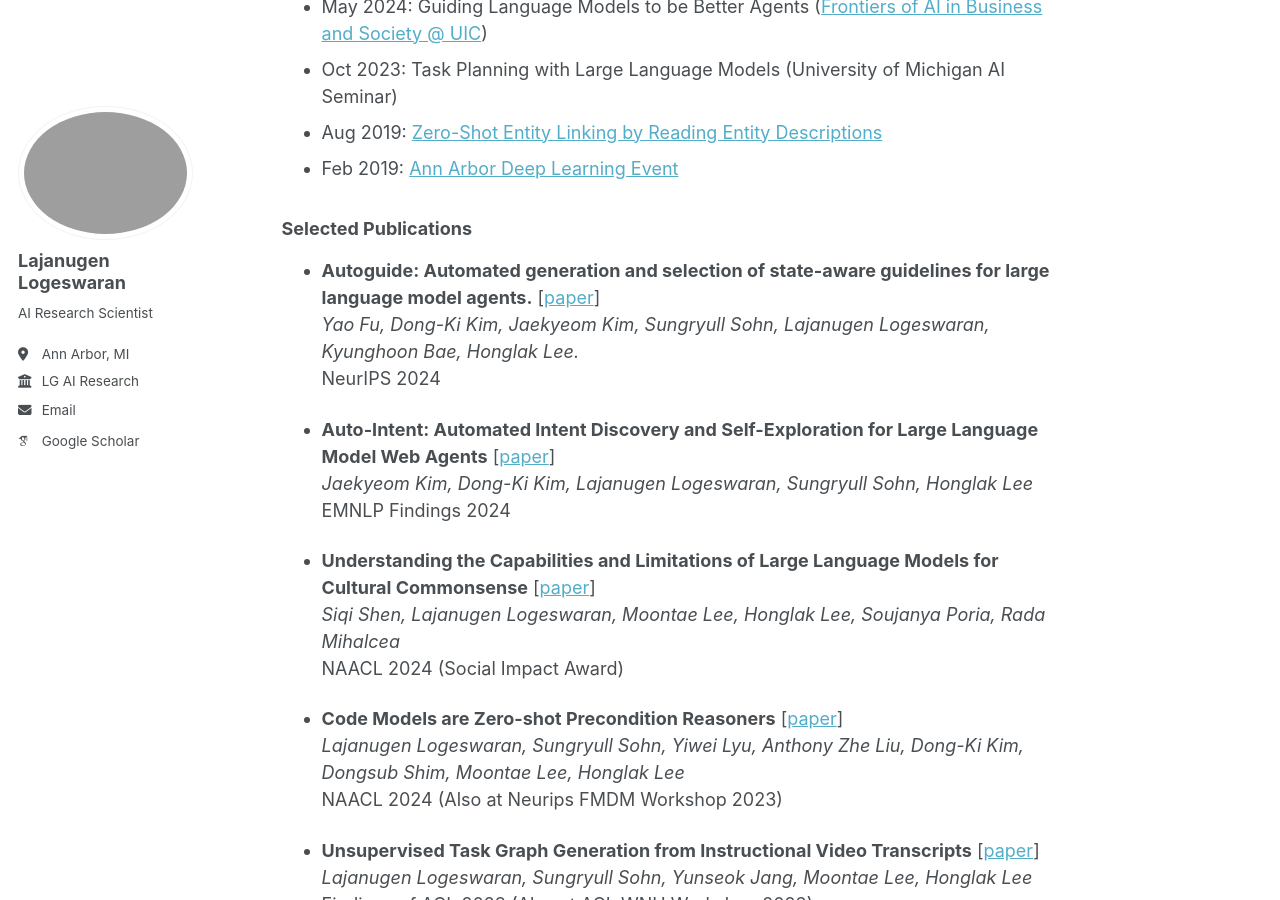
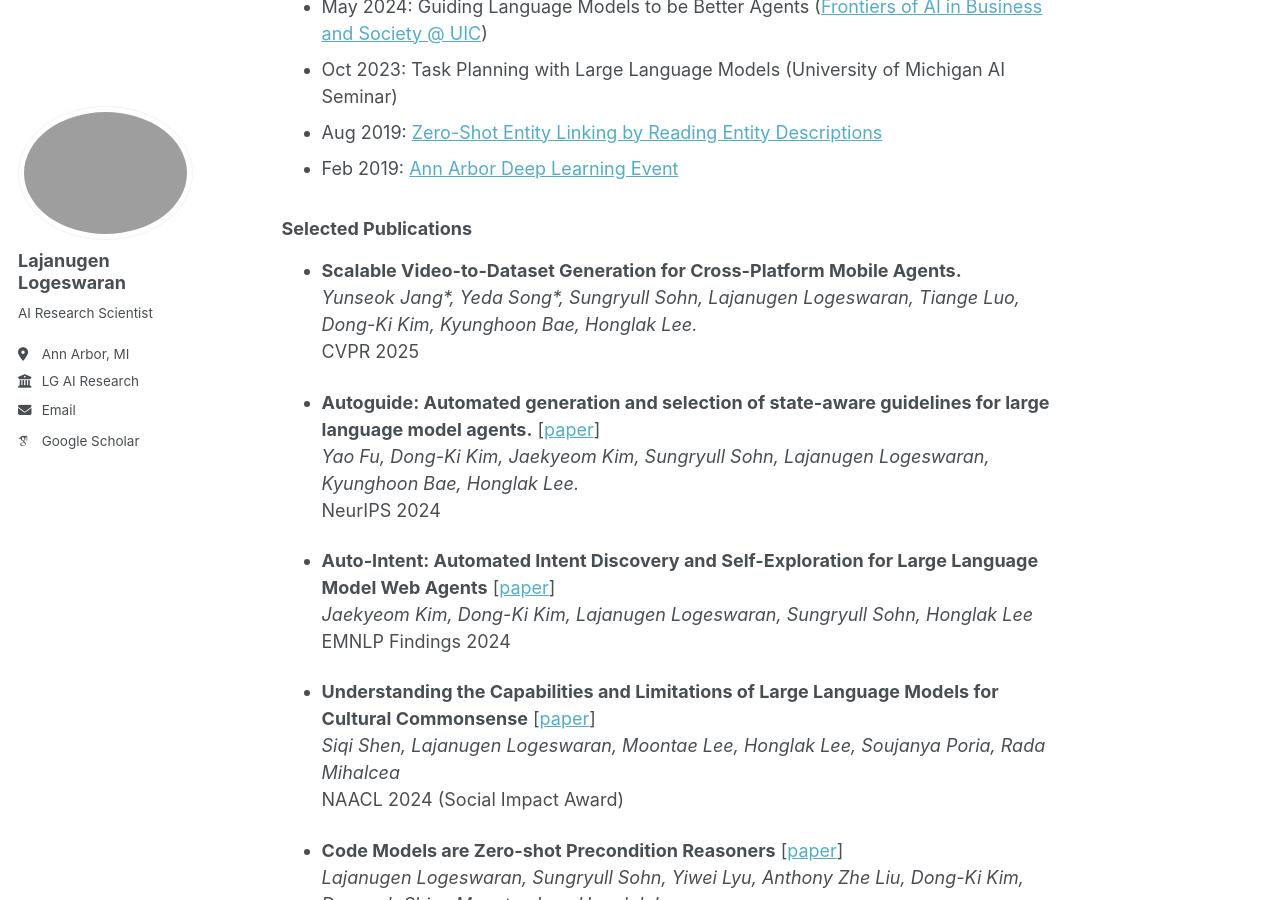
Before and after one commit to lajanugen/lajanugen.github.io, a Jekyll site: the page built from _pages/about.md, in a window 1280 px wide and 900 px high, scrolled down 324 px. Built offline with Jekyll 4.4.1, drawn with Linux system fonts in a browser that asks for light colours; some web fonts are replaced.

Commit message:
Update publications

```diff
--- a/_pages/about.md
+++ b/_pages/about.md
@@ -16,6 +16,10 @@ I am a Research Scientist at LG AI Research. I received my PhD from the Computer
 - Feb 2019: [Ann Arbor Deep Learning Event](https://alxndrkalinin.github.io/a2-dlearn-4/)
 
 ### Selected Publications
+
+- **Scalable Video-to-Dataset Generation for Cross-Platform Mobile Agents.**
+  *Yunseok Jang\*, Yeda Song\*, Sungryull Sohn, Lajanugen Logeswaran, Tiange Luo, Dong-Ki Kim, Kyunghoon Bae, Honglak Lee.*
+  CVPR 2025
 
 - **Autoguide: Automated generation and selection of state-aware guidelines for large language model agents.** \[[paper](https://arxiv.org/pdf/2403.08978)\]
   *Yao Fu, Dong-Ki Kim, Jaekyeom Kim, Sungryull Sohn, Lajanugen Logeswaran, Kyunghoon Bae, Honglak Lee.*
```
